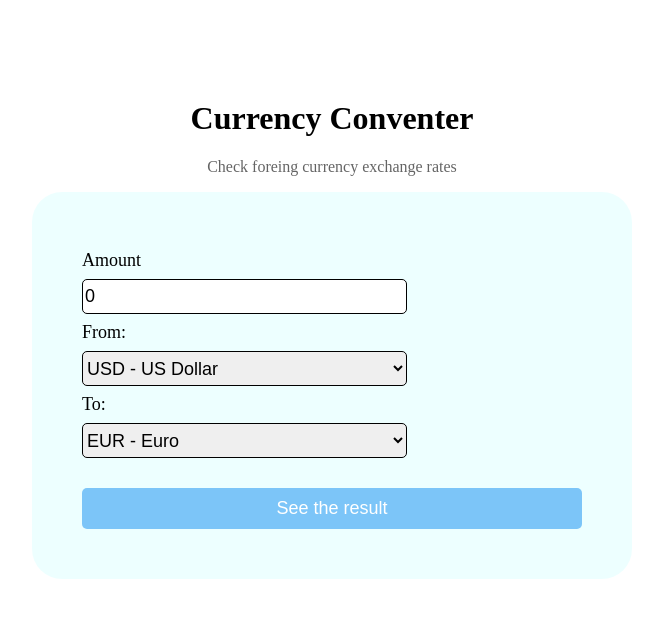
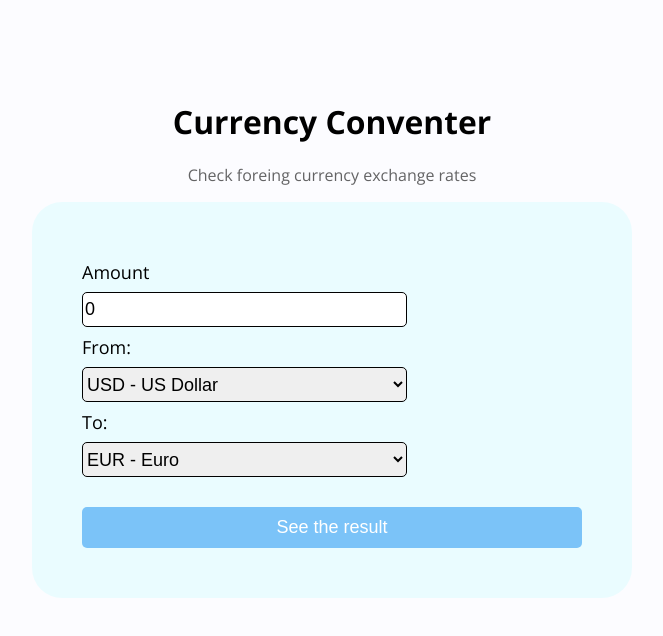
Before and after one commit to MyNameIsNotMateusz/Currency-Conventer-React, a React (Create React App) app: page / in a window 1280 px wide. Shown: the top 636 px of the page, without its empty margins (308-971 px from the left). Built offline with nearby package versions, Linux system fonts and the light colour scheme.

Commit message:
i changed font and background color of body

```diff
--- a/public/index.html
+++ b/public/index.html
@@ -1,20 +1,23 @@
 <!DOCTYPE html>
 <html lang="pl">
+
 <head>
   <meta charset="utf-8" />
   <link rel="icon" href="%PUBLIC_URL%/favicon.ico" />
   <meta name="viewport" content="width=device-width, initial-scale=1" />
   <meta name="theme-color" content="#000000" />
-    <meta
-      name="description"
-      content="Web site created using create-react-app"
-    />
+  <meta name="description" content="Web site created using create-react-app" />
   <link rel="apple-touch-icon" href="%PUBLIC_URL%/logo192.png" />
   <link rel="manifest" href="%PUBLIC_URL%/manifest.json" />
+  <style>
+    @import url('https://fonts.googleapis.com/css2?family=Open+Sans:wdth,wght@89.2,300;100,300;100,586;100,609;100,684&display=swap');
+  </style>
   <title>Currency-Conventer-React</title>
 </head>
+
 <body>
   <noscript>You need to enable JavaScript to run this app.</noscript>
   <div id="root"></div>
 </body>
+
 </html>
--- a/src/index.css
+++ b/src/index.css
@@ -5,3 +5,8 @@ html {
 *, ::before, ::after {
   box-sizing: inherit;
 }
+
+body {
+  background-color: #0009ff03;
+  font-family: 'Open Sans', sans-serif;
+}
```
Lines whose indentation alone changed are shown as unchanged.
